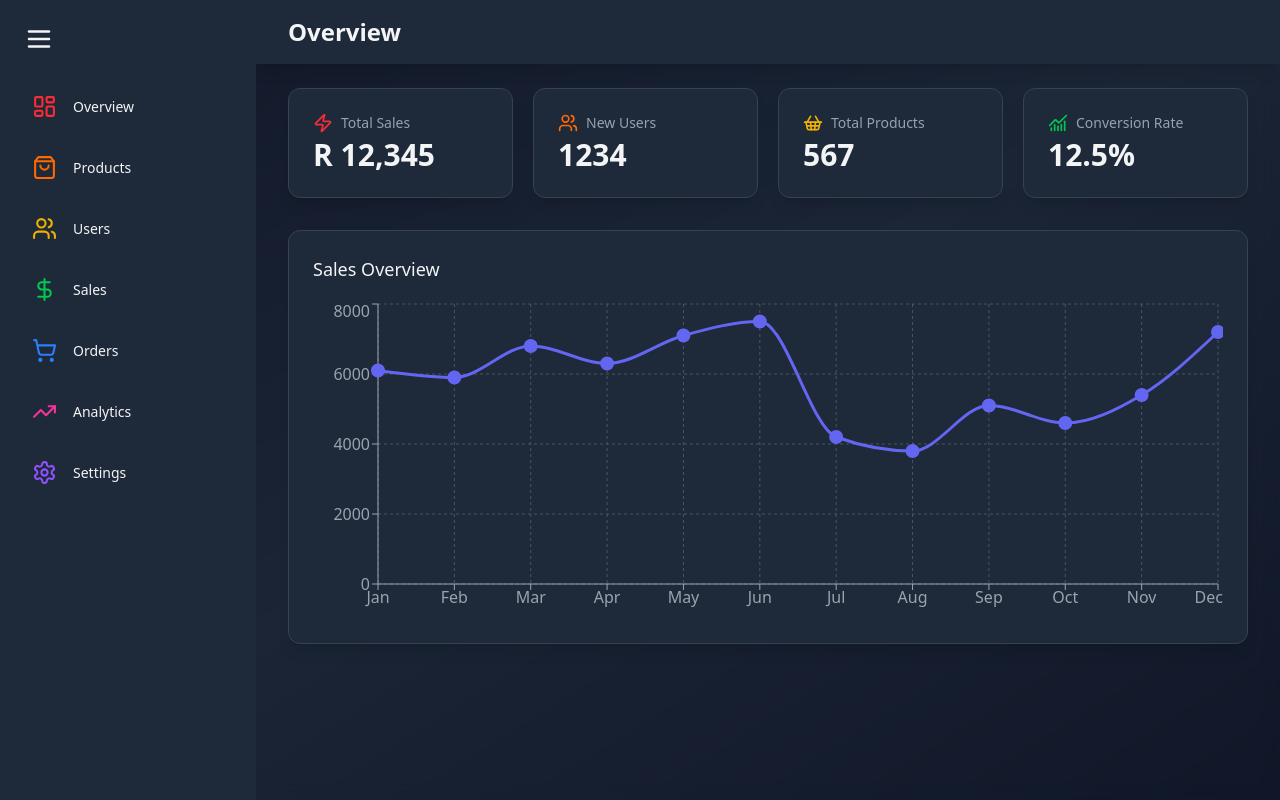
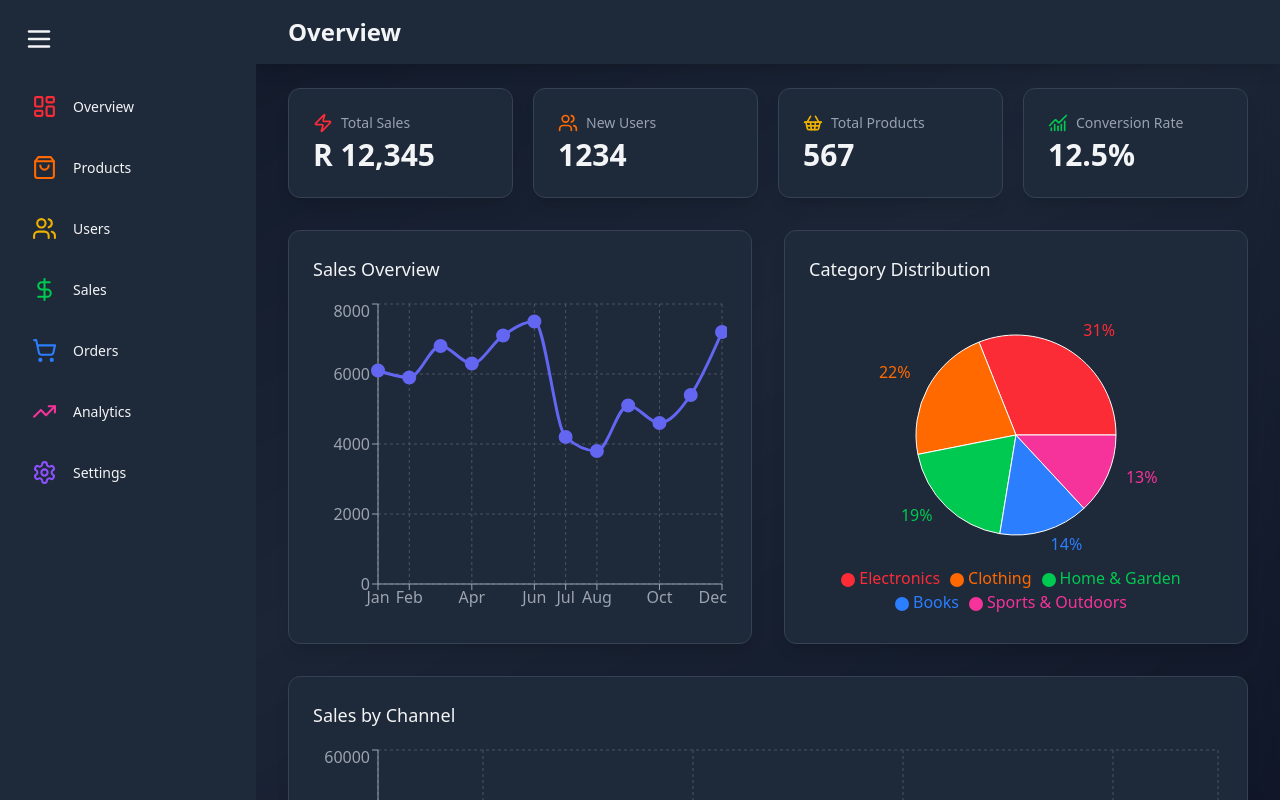
Before and after one commit to Cjay94/admin-dashboard, a React (Vite) app: page / in a window 1280 px wide. Built offline with nearby package versions, Linux system fonts and the light colour scheme.

Commit message:
Completed OVerview Page

```diff
--- /dev/null
+++ b/src/components/overview/CategoryDistributionChart.tsx
@@ -0,0 +1,46 @@
+import { motion } from "framer-motion";
+import { Cell, Legend, Pie, PieChart, ResponsiveContainer, Tooltip } from "recharts";
+import { CATEGORY_DATA } from "../../data/category";
+
+const CategoryDistributionChart = () => {
+    return (
+        <motion.div
+            className="bg-gray-800/100 backdrop-blur-md shadow-lg rounded-xl p-6 border border-gray-700"
+            initial={{ opacity: 0, y: 20 }}
+            animate={{ opacity: 1, y: 0 }}
+            transition={{ delay: 0.8 }}
+        >
+            <h2 className='text-lg font-medium mb-4 text-gray-100'>Category Distribution</h2>
+
+            <div className="h-80">
+                <ResponsiveContainer width={"100%"} height={"100%"}>
+                    <PieChart>
+                        <Pie
+                            data={CATEGORY_DATA}
+                            dataKey="value"
+                            cx={"50%"}
+                            cy={"50%"}
+                            labelLine={false}
+                            outerRadius={100}
+                            label={({ percent }) => `${(percent * 100).toFixed(0)}%`}
+                        >
+                            {CATEGORY_DATA.map((item, idx) => (
+                                <Cell key={idx} fill={item.color} />
+                            ))}
+                        </Pie>
+                        <Tooltip
+                            contentStyle={{
+                                backgroundColor: "rgba(31, 41, 55, 0.8)",
+                                borderColor: "#4B5563",
+                            }}
+                            itemStyle={{ color: "#E5E7EB" }}
+                        />
+                        <Legend />
+                    </PieChart>
+                </ResponsiveContainer>
+            </div>
+        </motion.div>
+    )
+}
+
+export default CategoryDistributionChart
--- /dev/null
+++ b/src/components/overview/SalesChannelChart.tsx
@@ -0,0 +1,39 @@
+import { motion } from "framer-motion";
+import { Bar, BarChart, CartesianGrid, Cell, Legend, ResponsiveContainer, Tooltip, XAxis, YAxis } from "recharts";
+import { SALES_CHANNEL_DATA } from "../../data/sales";
+
+const SalesChannelChart = () => {
+    return (
+        <motion.div
+            className="bg-gray-800/100 backdrop-blur-md shadow-lg rounded-xl p-6 lg:col-span-2 border border-gray-700"
+            initial={{ opacity: 0, y: 20 }}
+            animate={{ opacity: 1, y: 0 }}
+            transition={{ delay: .8 }}
+        >
+
+            <h2 className='text-lg font-medium mb-4 text-gray-100'>Sales by Channel</h2>
+
+            <div className="h-80">
+                <ResponsiveContainer width={"100%"} height={"100%"}>
+                    <BarChart data={SALES_CHANNEL_DATA}>
+                        <CartesianGrid strokeDasharray="3 3" stroke="#4B5563" />
+                        <XAxis dataKey="name" stroke="#9CA3AF" />
+                        <YAxis stroke="#9CA3AF" />
+                        <Tooltip
+                            contentStyle={{ backgroundColor: "rgba(31,41,55,0.8)" }}
+                            itemStyle={{ color: "#4B5563" }}
+                        />
+                        <Legend />
+                        <Bar dataKey={"value"}>
+                            {SALES_CHANNEL_DATA.map((item, idx) => (
+                                <Cell key={idx} fill={item.color} />
+                            ))}
+                        </Bar>
+                    </BarChart>
+                </ResponsiveContainer>
+            </div>
+        </motion.div>
+    )
+}
+
+export default SalesChannelChart
--- /dev/null
+++ b/src/data/category.tsx
@@ -0,0 +1,7 @@
+export const CATEGORY_DATA = [
+    { name: "Electronics", value: 4500, color: "#fb2c36" },
+    { name: "Clothing", value: 3200, color: "#ff6900" },
+    { name: "Home & Garden", value: 2800, color: "#00c951" },
+    { name: "Books", value: 2100, color: "#2b7fff" },
+    { name: "Sports & Outdoors", value: 1900, color: "#f6339a" },
+];
--- a/src/data/sales.tsx
+++ b/src/data/sales.tsx
@@ -12,3 +12,10 @@
     { Month: "November", Sales: 5400 },
     { Month: "December", Sales: 7200 },
 ];
+
+export const SALES_CHANNEL_DATA = [
+    { name: "Website", value: 45600, color: "#fb2c36" },
+    { name: "Mobile App", value: 38200, color: "#ff6900" },
+    { name: "Marketplace", value: 29800, color: "#00c951" },
+    { name: "Social Media", value: 18700, color: "#2b7fff" },
+];
--- a/src/pages/OverviewPage.tsx
+++ b/src/pages/OverviewPage.tsx
@@ -3,7 +3,10 @@
 
 import Header from "../components/common/Header"
 import StatCard from "../components/common/StatCard"
+
 import SalesOverviewChart from "../components/overview/SalesOverviewChart";
+import CategoryDistributionChart from "../components/overview/CategoryDistributionChart";
+import SalesChannelChart from "../components/overview/SalesChannelChart";
 
 
 const OverviewPage = () => {
@@ -24,8 +27,11 @@
                     ))}
                 </motion.div>
 
-                <div className="">
+                {/* CHARTS */}
+                <div className="grid grid-cols-1 lg:grid-cols-2 gap-8">
                     <SalesOverviewChart />
+                    <CategoryDistributionChart />
+                    <SalesChannelChart />
                 </div>
             </main>
 
```
